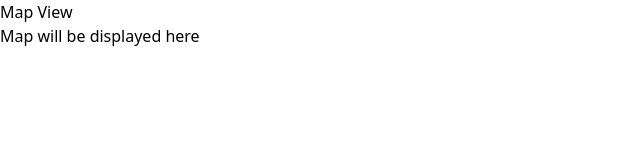
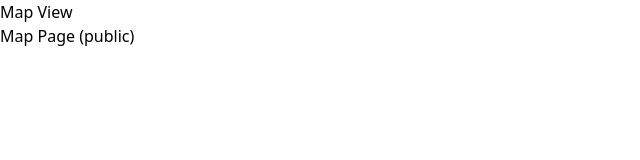
Before and after one commit to LautaroCarrizo/incidents-system, a React (Vite) app in the folder apps/web/: page /map in a window 1280 px wide. Shown: the top 160 px of the page, without its empty margins (0-640 px from the left). Built offline with nearby package versions, Linux system fonts and the light colour scheme; no server answers.

Commit message:
refactor(web): update placeholders and fix unused imports

```diff
--- a/apps/web/src/components/ui/Modal.tsx
+++ b/apps/web/src/components/ui/Modal.tsx
@@ -1,5 +1,4 @@
 import { type ReactNode } from 'react';
-import { Button } from './Button';
 
 interface ModalProps {
   isOpen: boolean;
--- a/apps/web/src/components/ui/Toast.tsx
+++ b/apps/web/src/components/ui/Toast.tsx
@@ -1,4 +1,4 @@
-import { ReactNode, useEffect } from 'react';
+import { useEffect } from 'react';
 
 interface ToastProps {
   message: string;
--- a/apps/web/src/features/incidents/pages/IncidentsPage.tsx
+++ b/apps/web/src/features/incidents/pages/IncidentsPage.tsx
@@ -8,7 +8,7 @@ export const IncidentsPage = () => {
         </button>
       </div>
       <div className="bg-white rounded-lg shadow p-6">
-        <p className="text-gray-600">Incidents list will appear here</p>
+        <p className="text-gray-600">Incidents Page (protected)</p>
       </div>
     </div>
   );
--- a/apps/web/src/features/incidents/pages/MapPage.tsx
+++ b/apps/web/src/features/incidents/pages/MapPage.tsx
@@ -4,7 +4,7 @@ export const MapPage = () => {
       <h1 className="text-2xl font-bold text-gray-900 mb-6">Map View</h1>
       <div className="bg-white rounded-lg shadow p-6">
         <div className="h-96 bg-gray-100 rounded-lg flex items-center justify-center">
-          <p className="text-gray-500">Map will be displayed here</p>
+          <p className="text-gray-500">Map Page (public)</p>
         </div>
       </div>
     </div>
--- a/apps/web/src/features/users/pages/DashboardPage.tsx
+++ b/apps/web/src/features/users/pages/DashboardPage.tsx
@@ -1,5 +1,4 @@
 import { Link } from 'react-router-dom';
-import { Button } from '../../../components/ui/Button';
 
 export const DashboardPage = () => {
   return (
```
